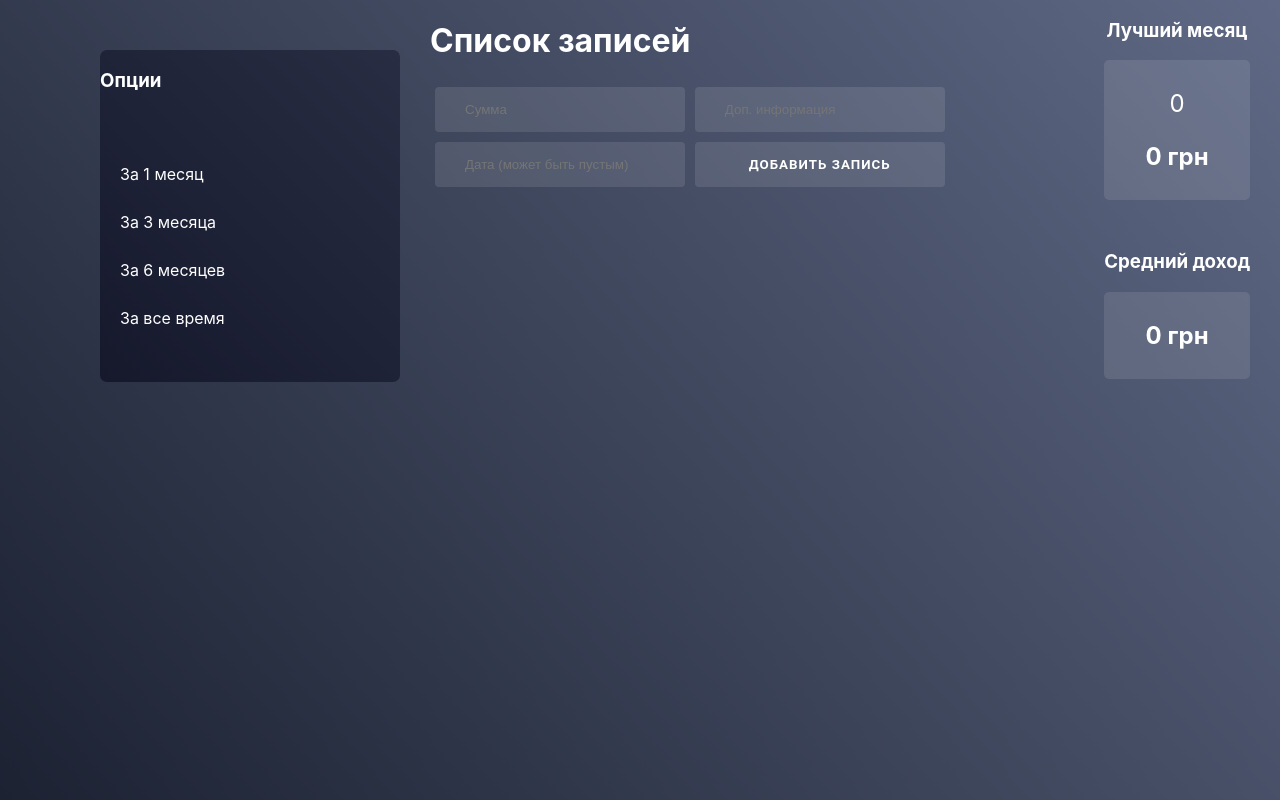
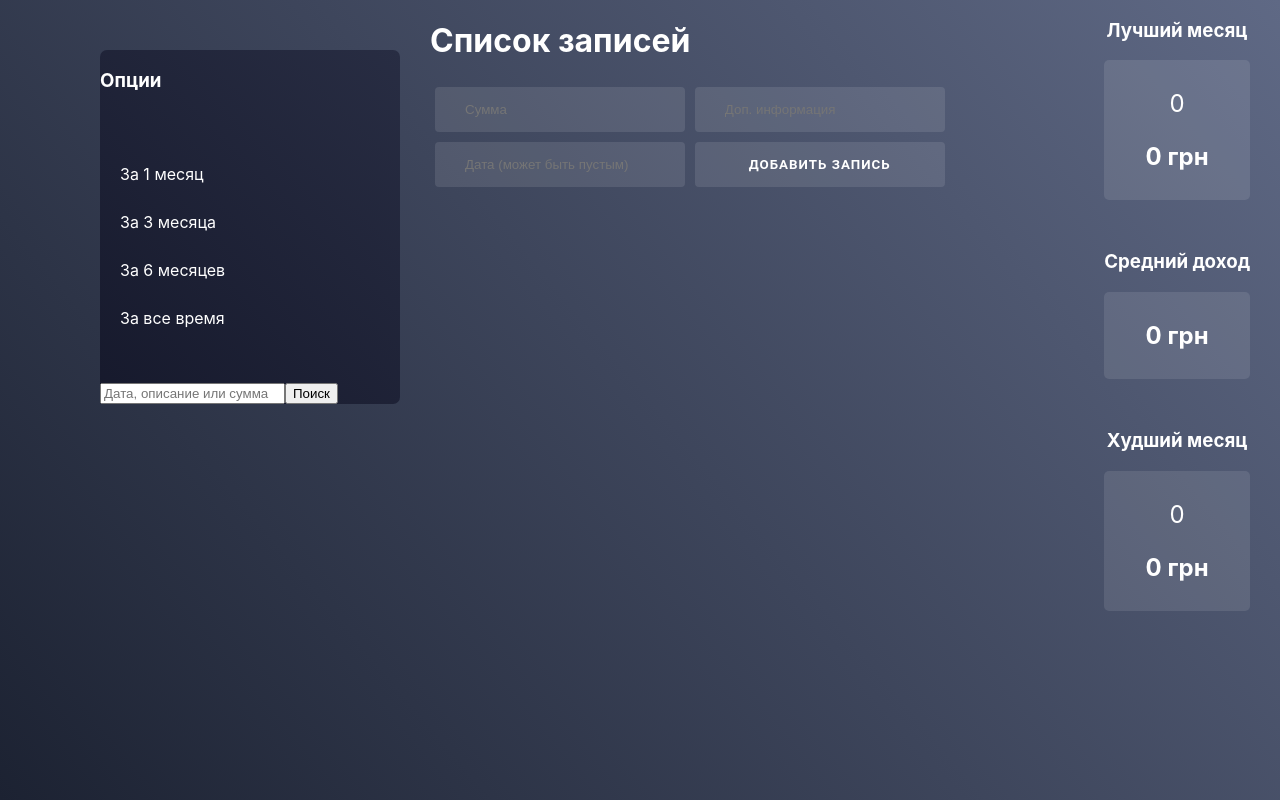
Before and after one commit to yukhymovych/earnings-app, a React (Create React App) app: page / in a window 1280 px wide. Built offline with nearby package versions, Linux system fonts and the light colour scheme.

Commit message:
Added searching and worst month

```diff
--- a/src/App.js
+++ b/src/App.js
@@ -3,6 +3,7 @@ import './App.css';
 import Income from './Income/Income';
 import IncomeForm from './IncomeForm/IncomeForm';
 import SideInfo from './SideInfo/SideInfo';
+import SearchForm from './SearchForm/SearchForm';
 
 import { config } from './Config/config';
 import firebase from 'firebase/app';
@@ -17,6 +18,7 @@ class App extends Component{
       this.database = this.app.database().ref().child('income');
 
       this.state = {
+         initialIncomeList: [],
          fullIncomeList: []
       }
    }
@@ -32,6 +34,7 @@ class App extends Component{
             incomeDate: snap.val().incomeDate,
          });
          this.setState({
+            initialIncomeList: incomeArray,
             fullIncomeList: incomeArray
          });
       });
@@ -43,6 +46,7 @@ class App extends Component{
             }
          }
          this.setState({
+            initialIncomeList: incomeArray,
             fullIncomeList: incomeArray
          });
       });
@@ -56,6 +60,7 @@ class App extends Component{
             }
          }
          this.setState({
+            initialIncomeList: incomeArray,
             fullIncomeList: incomeArray
          });
       });
@@ -159,7 +164,7 @@ class App extends Component{
 
    showFirstOption = () => {
       const incomeArray = [];
-      const shownIncomeArray = this.state.fullIncomeList;
+      const shownIncomeArray = [...this.state.fullIncomeList];
 
       let elementDate;
       let presentDate = new Date();
@@ -179,10 +184,10 @@ class App extends Component{
 
          if(elementDate >= pastDate.setDate(1)){
             incomeArray.push({
+               id: shownIncomeArray[i].id,
                incomeSum: shownIncomeArray[i].incomeSum,
                incomeInfo: shownIncomeArray[i].incomeInfo,
-               incomeDate: shownIncomeArray[i].incomeDate,
-               incomeId: shownIncomeArray[i].incomeId
+               incomeDate: shownIncomeArray[i].incomeDate
             });
          }
       }
@@ -194,7 +199,7 @@ class App extends Component{
 
    showSecondOption = () => {
       const incomeArray = [];
-      const shownIncomeArray = this.state.fullIncomeList;
+      const shownIncomeArray = [...this.state.fullIncomeList];
 
       let elementDate;
       let presentDate = new Date();
@@ -214,10 +219,10 @@ class App extends Component{
 
          if(elementDate >= pastDate.setDate(1)){
             incomeArray.push({
+               id: shownIncomeArray[i].id,
                incomeSum: shownIncomeArray[i].incomeSum,
                incomeInfo: shownIncomeArray[i].incomeInfo,
-               incomeDate: shownIncomeArray[i].incomeDate,
-               incomeId: shownIncomeArray[i].incomeId
+               incomeDate: shownIncomeArray[i].incomeDate
             });
 
          }
@@ -230,7 +235,7 @@ class App extends Component{
 
    showThirdOption = () => {
       const incomeArray = [];
-      const shownIncomeArray = this.state.fullIncomeList;
+      const shownIncomeArray = [...this.state.fullIncomeList];
 
       let elementDate;
       let presentDate = new Date();
@@ -250,10 +255,10 @@ class App extends Component{
 
          if(elementDate >= pastDate.setDate(1)){
             incomeArray.push({
+               id: shownIncomeArray[i].id,
                incomeSum: shownIncomeArray[i].incomeSum,
                incomeInfo: shownIncomeArray[i].incomeInfo,
-               incomeDate: shownIncomeArray[i].incomeDate,
-               incomeId: shownIncomeArray[i].incomeId
+               incomeDate: shownIncomeArray[i].incomeDate
             });
          }
       }
@@ -264,11 +269,46 @@ class App extends Component{
    }
 
    showFourthOption = () => {
-      const incomeArray = this.state.fullIncomeList;
+      this.setState({
+         fullIncomeList: this.state.initialIncomeList,
+      });
+   }
 
-      this.setState({
-         fullIncomeList: incomeArray
-      });
+   searching = (searchText) => {
+      const incomeArray = [];
+      const initialIncomeArray = [...this.state.initialIncomeList];
+
+      let tempSum = '';
+      let tempInfo = '';
+      let tempDate = '';
+
+      if (!searchText.match(/^\s*$/)) {
+         for (let i=0; i < initialIncomeArray.length; i++){
+            tempSum = initialIncomeArray[i].incomeSum.toString();
+            tempInfo = initialIncomeArray[i].incomeInfo;
+            tempDate = initialIncomeArray[i].incomeDate;
+
+            if (tempSum.indexOf(searchText) != -1
+            || tempInfo.toLowerCase().indexOf(searchText.toLowerCase()) != -1
+            || tempDate.indexOf(searchText) != -1) {
+               incomeArray.push({
+                  id: initialIncomeArray[i].id,
+                  incomeSum: initialIncomeArray[i].incomeSum,
+                  incomeInfo: initialIncomeArray[i].incomeInfo,
+                  incomeDate: initialIncomeArray[i].incomeDate
+               });
+            }
+         }
+
+         this.setState({
+            fullIncomeList: incomeArray,
+         });
+      }
+      else {
+         this.setState({
+            fullIncomeList: this.state.initialIncomeList,
+         });
+      }
    }
 
 
@@ -313,6 +353,7 @@ class App extends Component{
                   <span className="option-button" onClick={this.showThirdOption}>За 6 месяцев</span>
                   <span className="option-button" onClick={this.showFourthOption}>За все время</span>
                </div>
+               <SearchForm searching={this.searching} />
             </div>
 
             <SideInfo incomeList={this.state.fullIncomeList} />
--- /dev/null
+++ b/src/SearchForm/SearchForm.jsx
@@ -0,0 +1,37 @@
+import React, { Component } from 'react';
+import './SearchForm.css';
+
+class SearchForm extends Component {
+   constructor(props){
+      super(props);
+      this.state = {
+         inquiry: '',
+      };
+   }
+
+   handleInquiryInput = (e) => {
+      this.setState({
+         inquiry: e.target.value,
+      });
+   }
+
+   inquiryInputStart = () => {
+      this.props.searching(this.state.inquiry);
+   }
+
+   render(){
+      return(
+         <div className="search-form">
+            <input className=""
+            placeholder="Дата, описание или сумма"
+            value={this.state.inquiry}
+            onChange={this.handleInquiryInput} />
+
+            <button className=""
+            onClick={this.inquiryInputStart}>Поиск</button>
+         </div>
+      )
+   }
+}
+
+export default SearchForm;
--- a/src/SideInfo/SideInfo.jsx
+++ b/src/SideInfo/SideInfo.jsx
@@ -8,6 +8,7 @@ class SideInfo extends Component{
       this.state = {
          bestMonth: {},
          avgSum: 0,
+         worstMonth: {},
       }
       this.state.incomeList = props.fullIncomeList;
    }
@@ -31,6 +32,11 @@ class SideInfo extends Component{
       let tempSum = 0;
 
       let tempBestMonth = {
+         monthSum: 0,
+         monthNum: 0,
+         monthYear: "0"
+      };
+      let tempWorstMonth = {
          monthSum: 0,
          monthNum: 0,
          monthYear: "0"
@@ -90,12 +96,20 @@ class SideInfo extends Component{
       }
 
       for (let i=0; i < selectedMonths.length; i++) {
+         if (i === 0) {
+            tempWorstMonth = selectedMonths[i];
+         }
+
          if (tempBestMonth.monthSum < selectedMonths[i].monthSum) {
             tempBestMonth = selectedMonths[i];
+         }
+         if (!(tempWorstMonth.monthSum < selectedMonths[i].monthSum)) {
+            tempWorstMonth = selectedMonths[i];
          }
       }
 
       tempBestMonth.monthNum = monthsNames[tempBestMonth.monthNum];
+      tempWorstMonth.monthNum = monthsNames[tempWorstMonth.monthNum];
 
       if (selectedMonths.length > 0) {
          tempAvgSum /= selectedMonths.length;
@@ -103,7 +117,8 @@ class SideInfo extends Component{
 
       this.setState({
          avgSum: tempAvgSum,
-         bestMonth: tempBestMonth
+         bestMonth: tempBestMonth,
+         worstMonth: tempWorstMonth,
       });
    }
 
@@ -122,6 +137,13 @@ class SideInfo extends Component{
             <div className="side-info-item">
                <p className="side-info-sum">{ Math.round(this.state.avgSum) } <span>грн</span></p>
             </div>
+            <h3 className="side-info-header">Худший месяц</h3>
+            <div className="side-info-item">
+               <p className="side-info-date">
+                  { this.state.worstMonth.monthNum } { this.state.worstMonth.monthYear }
+               </p>
+               <p className="side-info-sum">{ this.state.worstMonth.monthSum } <span>грн</span></p>
+            </div>
          </div>
       )
    }
```
Also changed, not shown: src/SearchForm/SearchForm.css (added).
